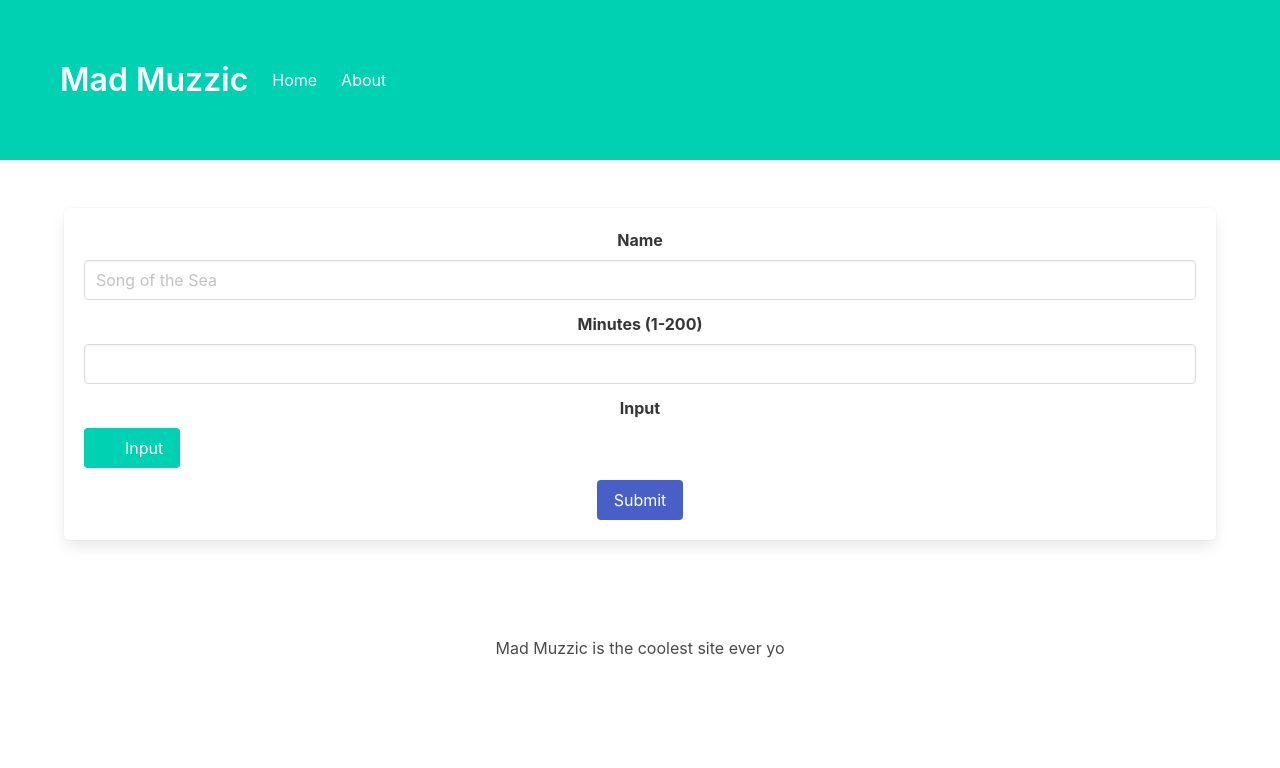
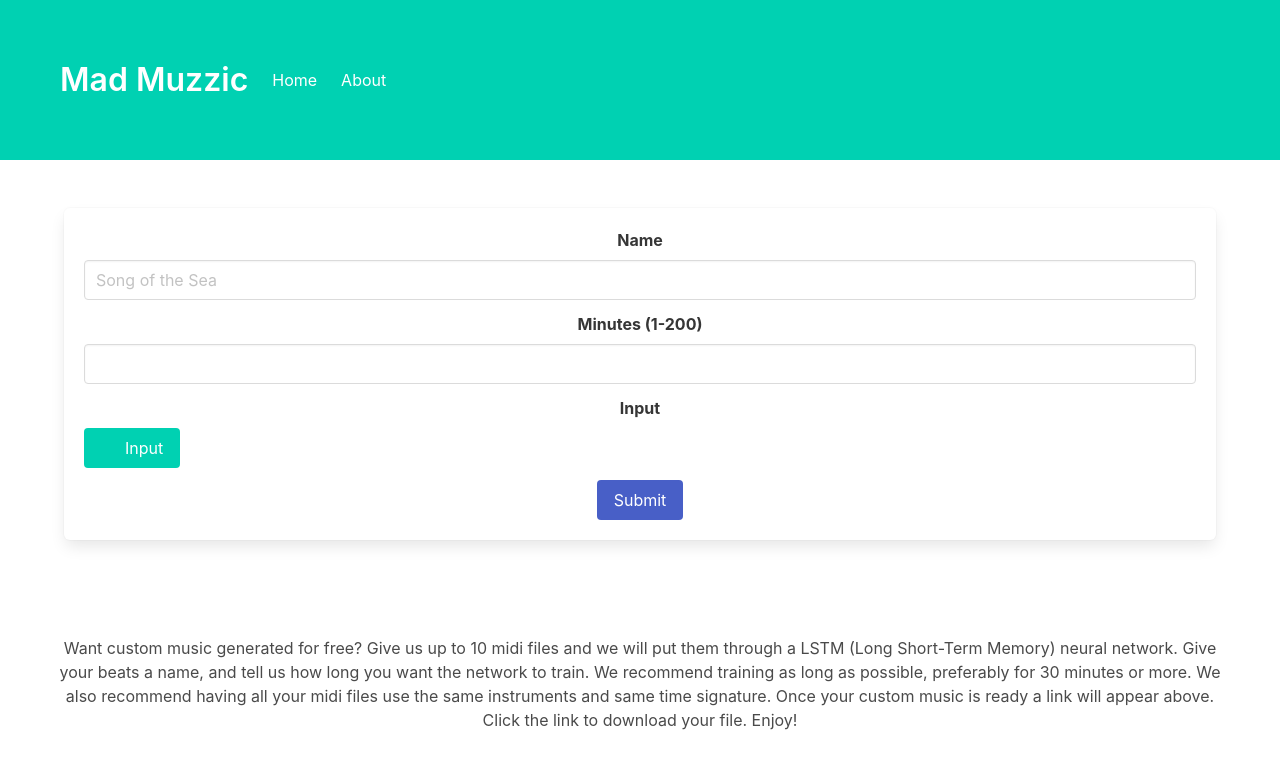
Before and after one commit to eric-unc/hacknc2020, a React app in the folder react-app/: page / in a window 1280 px wide. Shown: the top 768 px of the page. Built offline with nearby package versions, Linux system fonts and the light colour scheme.

Commit message:
Update Description.js
updated website description

```diff
--- a/react-app/src/components/Description.js
+++ b/react-app/src/components/Description.js
@@ -6,7 +6,11 @@ export default class Description extends Component {
         return (
             <section className="section">
                 <div className="content">
-                    <p>Mad Muzzic is the coolest site ever yo</p>
+                    <p> Want custom music generated for free? Give us up to 10 midi files and we will put them through a LSTM
+                        (Long Short-Term Memory) neural network.  Give your beats a name, and tell us how long you want the
+                        network to train.  We recommend training as long as possible, preferably for 30 minutes or more.  We also recommend
+                        having all your midi files use the same instruments and same time signature.  Once your custom music
+                        is ready a link will appear above.  Click the link to download your file.  Enjoy!   </p>
                 </div>
             </section>
         );
```
